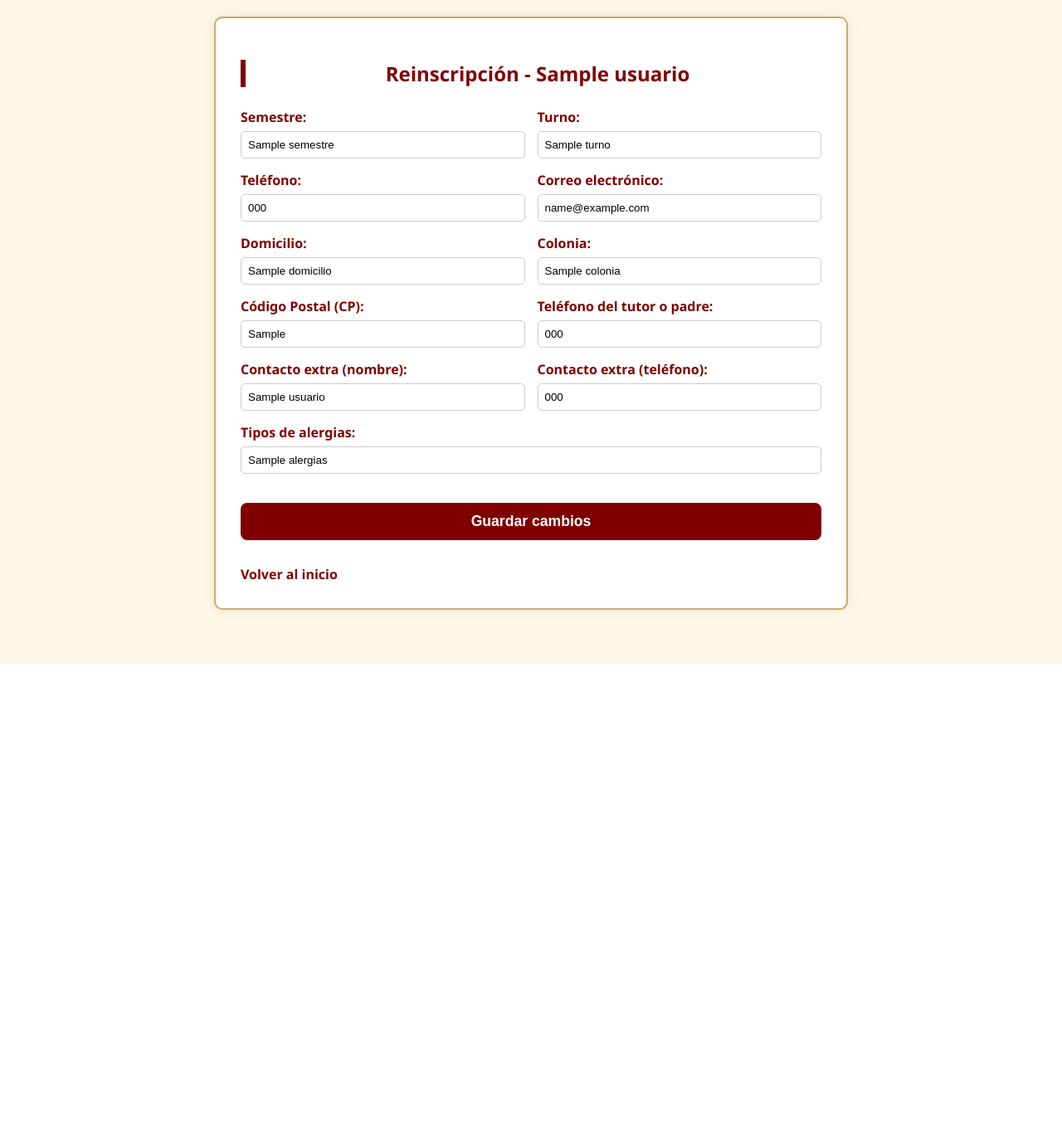
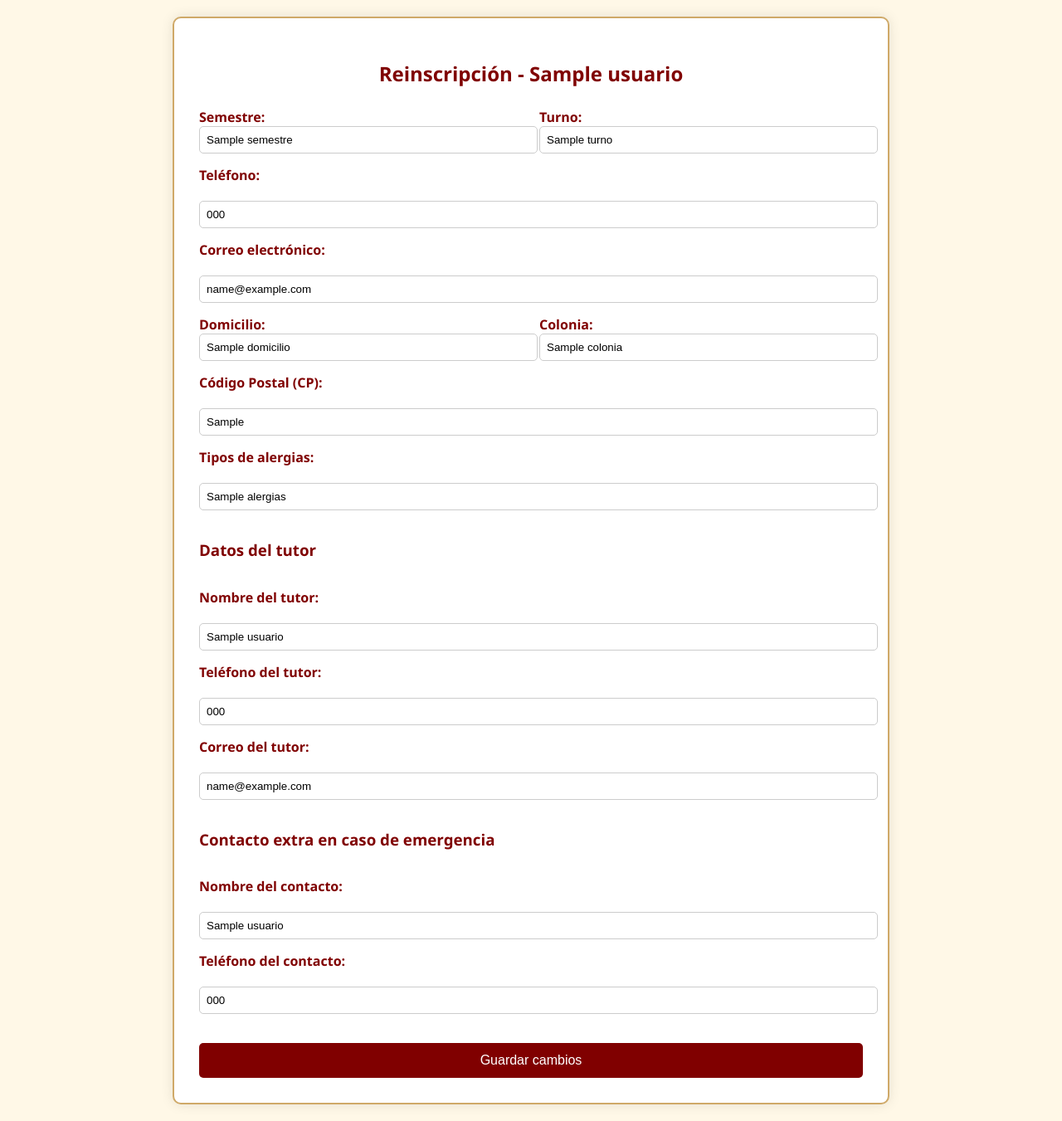
Before and after one commit to Armando59t/cbtis272, a Flask app: page /reinscripcion in a window 1280 px wide. Shown: the whole page at 83% size. Before the commit the page ends 800 px from the top, so only its background shows below. Run offline with Flask 3, Linux system fonts and the light colour scheme; the visitor is signed in with stand-in values (Sample User, id 1); a database or web service that is not in the repository returns one stand-in record (values such as "Sample title").

Commit message:
Update reinscripcion_form.html

```diff
--- a/templates/reinscripcion_form.html
+++ b/templates/reinscripcion_form.html
@@ -11,6 +11,7 @@
       --dorado: #cfa968;
       --gris: #f5f5f5;
     }
+
     body {
       margin: 0;
       font-family: 'Segoe UI', Tahoma, Geneva, Verdana, sans-serif;
@@ -18,146 +19,126 @@
       color: #333;
       padding: 20px;
     }
-    .contenedor-reinscripcion {
-      max-width: 700px;
+
+    .contenedor {
+      max-width: 800px;
       margin: auto;
       background-color: white;
       border: 2px solid var(--dorado);
+      padding: 30px;
       border-radius: 10px;
-      padding: 30px;
       box-shadow: 0 0 15px rgba(0,0,0,0.1);
     }
+
     h2 {
-      border-left: 6px solid var(--vino);
-      padding-left: 10px;
+      text-align: center;
       color: var(--vino);
       margin-bottom: 25px;
-      text-align: center;
     }
+
     form {
       display: flex;
-      flex-wrap: wrap;
+      flex-direction: column;
       gap: 15px;
-      justify-content: space-between;
     }
+
     label {
       font-weight: bold;
-      display: block;
-      margin-bottom: 6px;
+      margin-bottom: 5px;
       color: var(--vino);
     }
-    .campo {
-      flex: 1 1 45%;
-      min-width: 200px;
+
+    input {
+      padding: 8px;
+      border: 1px solid #ccc;
+      border-radius: 5px;
+      width: 100%;
     }
-    input[type="text"],
-    input[type="email"],
-    input[type="tel"],
-    input[type="date"] {
-      width: 100%;
-      padding: 8px;
-      border-radius: 5px;
-      border: 1px solid #ccc;
-      box-sizing: border-box;
-    }
-    input[type="submit"] {
+
+    button {
       background-color: var(--vino);
       color: white;
-      font-weight: bold;
+      padding: 12px;
+      font-size: 1em;
       border: none;
-      padding: 12px 25px;
-      border-radius: 8px;
+      border-radius: 5px;
       cursor: pointer;
       margin-top: 20px;
-      width: 100%;
-      font-size: 1.1em;
-      transition: background-color 0.3s;
     }
-    input[type="submit"]:hover {
+
+    button:hover {
       background-color: #a00000;
     }
-    a {
-      display: inline-block;
-      margin-top: 15px;
-      color: var(--vino);
-      text-decoration: none;
-      font-weight: bold;
+
+    @media (min-width: 700px) {
+      .fila {
+        display: flex;
+        gap: 20px;
       }
-    a:hover {
-      text-decoration: underline;
-    }
-    @media (max-width: 600px) {
-      .campo {
-        flex: 1 1 100%;
+
+      .fila > div {
+        flex: 1;
       }
     }
   </style>
 </head>
 <body>
-  <div class="contenedor-reinscripcion">
+  <div class="contenedor">
     <h2>Reinscripción - {{ alumno.nombres }}</h2>
     <form action="/reinscripcion" method="POST">
 
-      <!-- Campo oculto para enviar la CURP -->
-      <input type="hidden" name="curp" value="{{ alumno.curp }}">
-
-      <div class="campo">
+      <div class="fila">
+        <div>
           <label for="semestre">Semestre:</label>
           <input type="text" id="semestre" name="semestre" value="{{ alumno.semestre }}" required>
         </div>
-
-      <div class="campo">
+        <div>
           <label for="turno">Turno:</label>
           <input type="text" id="turno" name="turno" value="{{ alumno.turno }}" required>
         </div>
+      </div>
 
-      <div class="campo">
       <label for="telefono">Teléfono:</label>
       <input type="tel" id="telefono" name="telefono" value="{{ alumno.telefono }}" required>
-      </div>
 
-      <div class="campo">
       <label for="email">Correo electrónico:</label>
       <input type="email" id="email" name="email" value="{{ alumno.email }}" required>
-      </div>
 
-      <div class="campo">
+      <div class="fila">
+        <div>
           <label for="domicilio">Domicilio:</label>
           <input type="text" id="domicilio" name="domicilio" value="{{ alumno.domicilio }}" required>
         </div>
-
-      <div class="campo">
+        <div>
           <label for="colonia">Colonia:</label>
           <input type="text" id="colonia" name="colonia" value="{{ alumno.colonia }}" required>
         </div>
+      </div>
 
-      <div class="campo">
       <label for="cp">Código Postal (CP):</label>
       <input type="text" id="cp" name="cp" value="{{ alumno.cp }}" required>
-      </div>
 
-      <div class="campo">
-        <label for="telefono_tutor">Teléfono del tutor o padre:</label>
-        <input type="tel" id="telefono_tutor" name="telefono_tutor" value="{{ alumno.telefono_tutor }}" required>
-      </div>
-
-      <div class="campo">
-        <label for="contacto_extra_nombre">Contacto extra (nombre):</label>
-        <input type="text" id="contacto_extra_nombre" name="contacto_extra_nombre" value="{{ alumno.contacto_extra_nombre }}" required>
-      </div>
-
-      <div class="campo">
-        <label for="contacto_extra_telefono">Contacto extra (teléfono):</label>
-        <input type="tel" id="contacto_extra_telefono" name="contacto_extra_telefono" value="{{ alumno.contacto_extra_telefono }}" required>
-      </div>
-
-      <div class="campo" style="flex-basis: 100%;">
       <label for="alergias">Tipos de alergias:</label>
       <input type="text" id="alergias" name="alergias" value="{{ alumno.alergias }}">
-      </div>
 
-      <input type="submit" value="Guardar cambios">
-      <a href="/">Volver al inicio</a>
+      <h3 style="color: var(--vino); margin-top: 20px;">Datos del tutor</h3>
+      <label for="nombre_tutor">Nombre del tutor:</label>
+      <input type="text" id="nombre_tutor" name="nombre_tutor" value="{{ alumno.nombre_tutor }}" required>
+
+      <label for="telefono_tutor">Teléfono del tutor:</label>
+      <input type="tel" id="telefono_tutor" name="telefono_tutor" value="{{ alumno.telefono_tutor }}" required>
+
+      <label for="email_tutor">Correo del tutor:</label>
+      <input type="email" id="email_tutor" name="email_tutor" value="{{ alumno.email_tutor }}" required>
+
+      <h3 style="color: var(--vino); margin-top: 20px;">Contacto extra en caso de emergencia</h3>
+      <label for="contacto_extra_nombre">Nombre del contacto:</label>
+      <input type="text" id="contacto_extra_nombre" name="contacto_extra_nombre" value="{{ alumno.contacto_extra_nombre }}" required>
+
+      <label for="contacto_extra_telefono">Teléfono del contacto:</label>
+      <input type="tel" id="contacto_extra_telefono" name="contacto_extra_telefono" value="{{ alumno.contacto_extra_telefono }}" required>
+
+      <button type="submit">Guardar cambios</button>
     </form>
   </div>
 </body>
```
Lines whose indentation alone changed are shown as unchanged.
